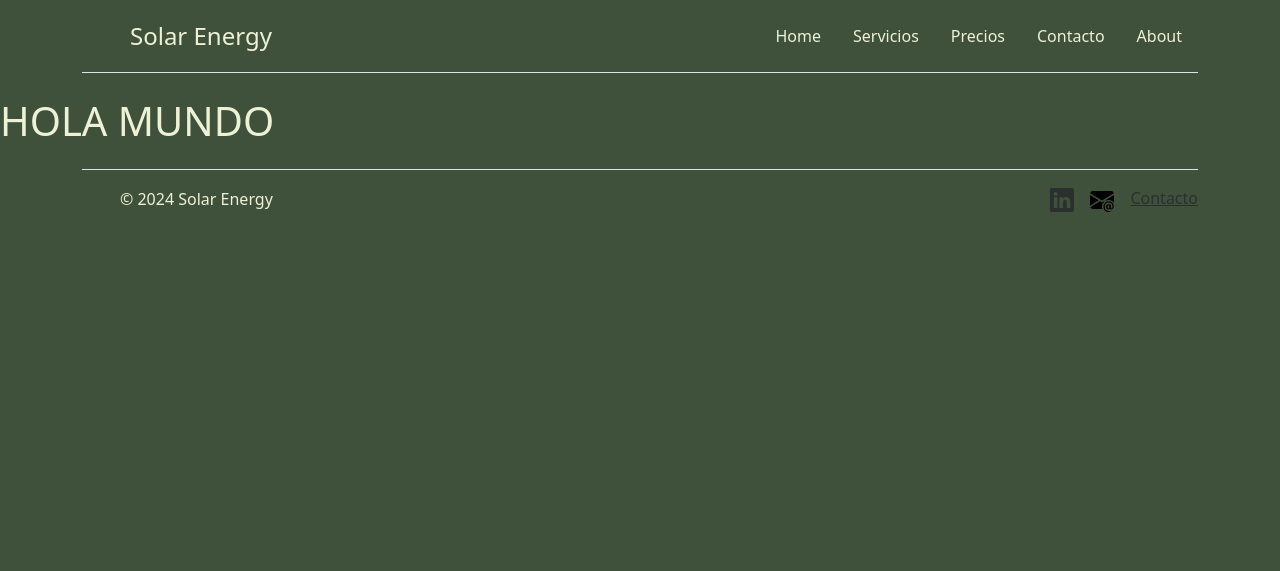
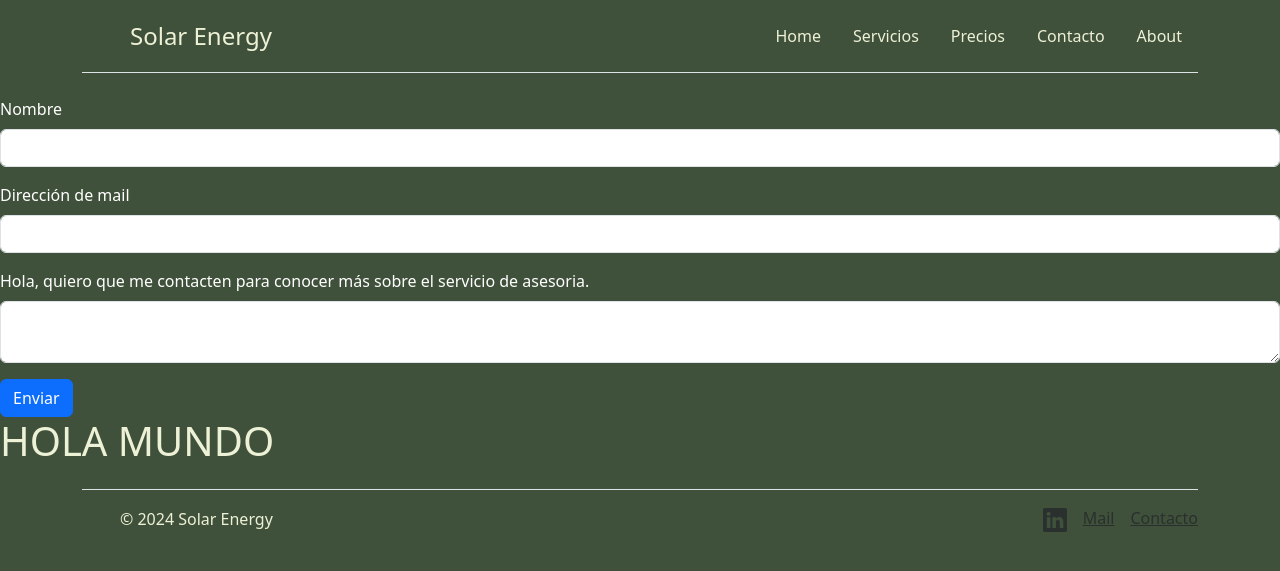
Before and after one commit to IvanNiksich/Day-83-SolarConsultorWeb, a Flask app: template templates/contact.html in a window 1280 px wide. Shown: the top 571 px of the page. Run offline with Flask 3, Linux system fonts and the light colour scheme; the template is opened without the code that fills it: values that come from a table or form of the project are taken from there, others are empty; some libraries are stand-ins or nearby versions.

Commit message:
Work on contact form. CKEditor is endefined error.

```diff
--- a/main.py
+++ b/main.py
@@ -1,5 +1,33 @@
 from flask import Flask, render_template, redirect, url_for
 from flask_bootstrap import Bootstrap5
+from flask_wtf import FlaskForm
+from wtforms import StringField, SubmitField, TextAreaField
+from wtforms.validators import DataRequired, URL
+from flask_ckeditor import CKEditor, CKEditorField
+import smtplib
+
+
+SENDER_MAIL = "niksich.ivan@yahoo.com"
+DESTINATION_MAIL = "niksich.ivan@gmail.com"
+SUBJECT_MAIL = "Consulta de formulario Solar Energy"
+
+
+class ContactForm(FlaskForm):
+    name = StringField('Nombre', validators=[DataRequired()])
+    email = StringField('Dirección de mail', validators=[DataRequired()])
+    body = CKEditorField('Hola, quiero que me contacten para conocer más sobre el servicio de asesoria.', validators=[DataRequired()])
+    submit = SubmitField(label="Enviar")
+
+
+def send_mail(subject, mail_body, sender, recipient):
+    with smtplib.SMTP("smtp.mail.yahoo.com", 587) as connection:
+        connection.starttls()
+        connection.login(user=sender, password="xsmpjkmivdeynaee")
+        connection.sendmail(from_addr=sender, to_addrs=recipient, msg=f"Subject: {subject}\n\n{mail_body}")
+        connection.close()
+        print("Mail sent.")
+        return None
+
 
 app = Flask(__name__)
 app.config['SECRET_KEY'] = '8BYkEfBA6O6donzWlSihBXox7C0sKR6b'
@@ -21,8 +49,19 @@ def prices():
     return render_template('/prices.html')
 
 
-@app.route('/contact')
+@app.route('/contact', methods=["GET", "POST"])
 def contact():
+    form = ContactForm()
+    if form.validate_on_submit():
+        with app.app_context():
+            client_name = form.name.data
+            client_mail = form.email.data
+            client_message = form.body.data
+
+            body = f"Nombre: {client_name}.\nEmail: {client_mail}.\nConsulta: {client_message}."
+
+            return redirect(url_for("home"))
+
     return render_template('/contact.html')
 
 
--- a/requirements.txt
+++ b/requirements.txt
@@ -1,2 +1,3 @@
 Flask~=3.0.3
 Bootstrap_Flask==2.3.3
+WTForms~=3.1.2
--- a/templates/contact.html
+++ b/templates/contact.html
@@ -1,10 +1,19 @@
 {% extends 'base.html' %}
+{% from "bootstrap5/form.html" import render_form %}
 {% block title %}Solar_Consulting{% endblock %}
 
 {% block content %}
 
 {% include "header.html" %}
 
+
+
+{{ ckeditor.load() }}
+{{ ckeditor.config(name='body') }}
+{{ body.text|safe }}
+
+{{ render_form(form, novalidate=True, button_map={"submit": "primary"})  }}
+
 <h1>HOLA MUNDO</h1>
 
 {% include "footer.html" %}
--- a/templates/footer.html
+++ b/templates/footer.html
@@ -39,7 +39,7 @@
 
     <ul class="nav col-md-4 justify-content-end list-unstyled d-flex">
       <li class="ms-3"><a class="text-body-secondary" href="https://www.linkedin.com/"><svg class="bi" width="24" height="24"><use xlink:href="#linkedin" ></use></svg></a></li>
-      <li class="ms-3"><a class="text-body-secondary" href="mailto:solarenergy@gmail.com?subject=Consulta"><svg class="bi" width="24" height="24"><use xlink:href="#envelope-at-fill-icon"></use></svg></a></li>
+      <li class="ms-3"><a class="text-body-secondary" href="mailto:solarenergy@gmail.com?subject=Consulta">Mail</a></li>
       <li class="ms-3"><a class="text-body-secondary" href="{{ url_for('contact') }}">Contacto</a></li>
     </ul>
   </footer>
```
